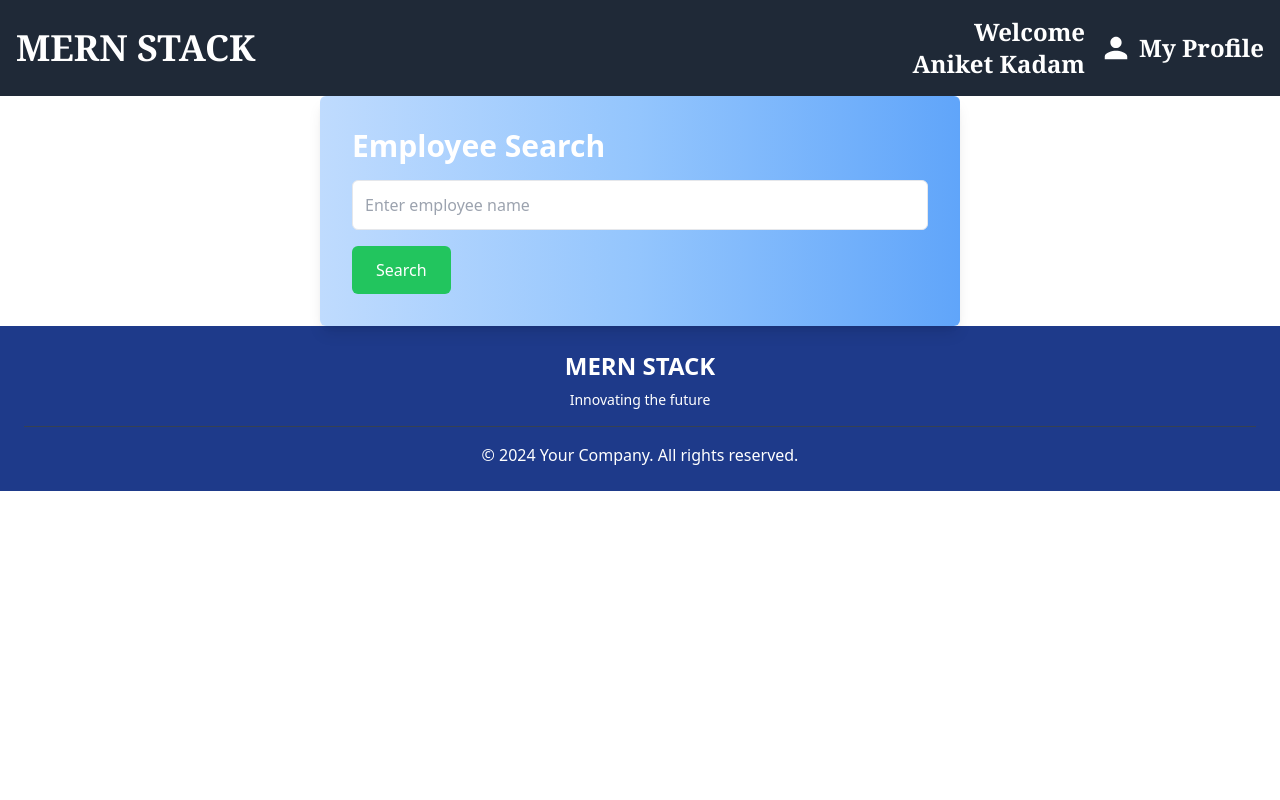
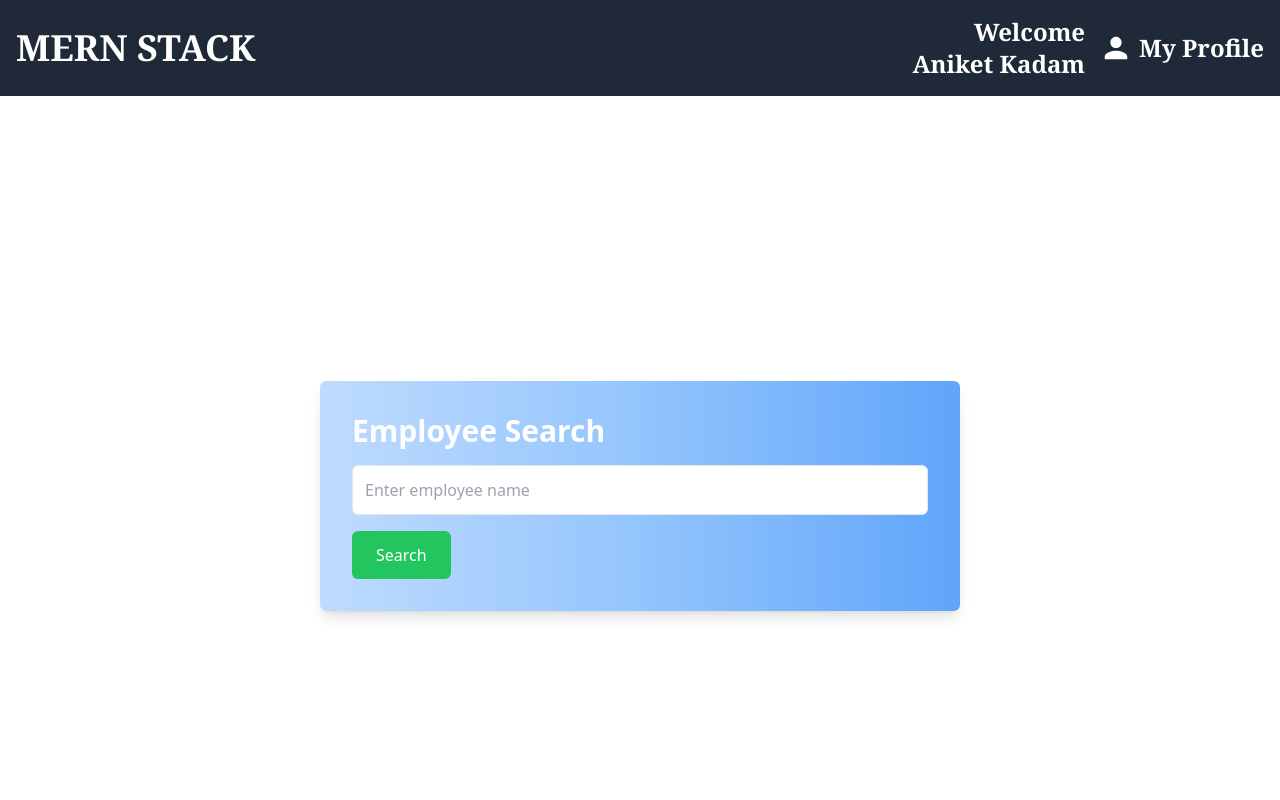
Before and after one commit to aniket2727/Employee-Portal, a React (Create React App) app in the folder client/: page /employee-search in a window 1280 px wide. Shown: the top 800 px of the page. Built offline with nearby package versions, Linux system fonts and the light colour scheme.

Commit message:
changes related to css

```diff
--- a/client/src/Componets/EmployeeSearch/EmployeeSearchcomponets.js
+++ b/client/src/Componets/EmployeeSearch/EmployeeSearchcomponets.js
@@ -36,7 +36,7 @@ const EmployeeSearchComponents = () => {
   return (
     <>
       <HeaderComponets />
-      <div className="flex justify-center">
+      <div className="flex items-center justify-center min-h-screen">
         <div className="bg-gradient-to-r from-blue-200 via-blue-300 to-blue-400 p-8 rounded-md w-1/2 flex-shrink-0 shadow-lg">
           {/* Gradient background with shades of blue */}
           <h1 className="text-3xl font-bold mb-4 text-white">Employee Search</h1>
--- a/client/src/Componets/Upcommingprojects/UpcommigprojectComponets.js
+++ b/client/src/Componets/Upcommingprojects/UpcommigprojectComponets.js
@@ -5,7 +5,7 @@ const UpcomingProjectComponents = () => {
   return (
     <>
     <HeaderComponets/>
-    <div className="mx-auto max-w-2xl p-4">
+    <div className="mx-auto max-w-2xl p-4 min-h-screen">
       <h1 className="text-3xl font-bold mb-6 text-blue-700">Upcoming Company Projects</h1>
       <div className="bg-gray-200 p-4 rounded-md mb-6">
         <p><span className="font-bold text-purple-700">Project Name:</span> Project Y</p>
```
